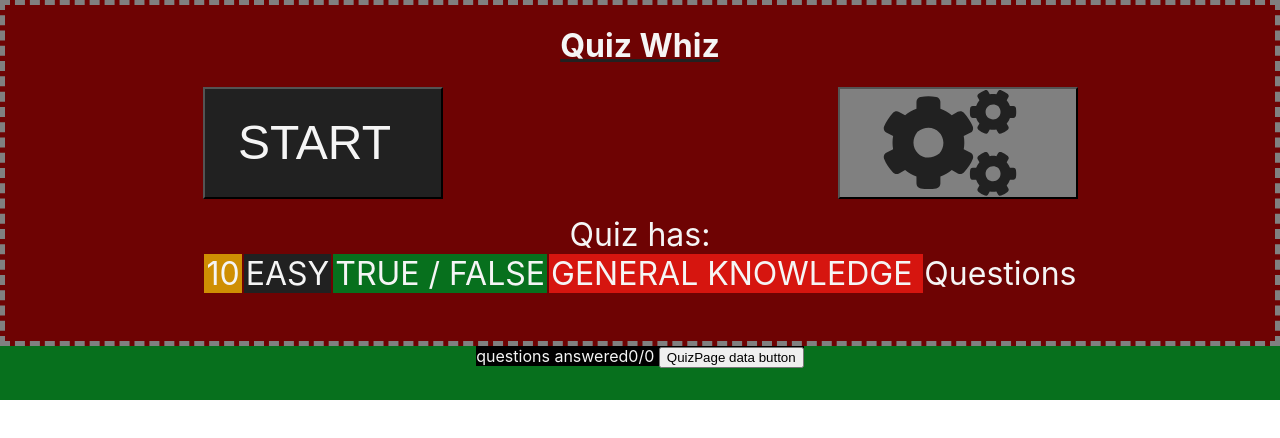
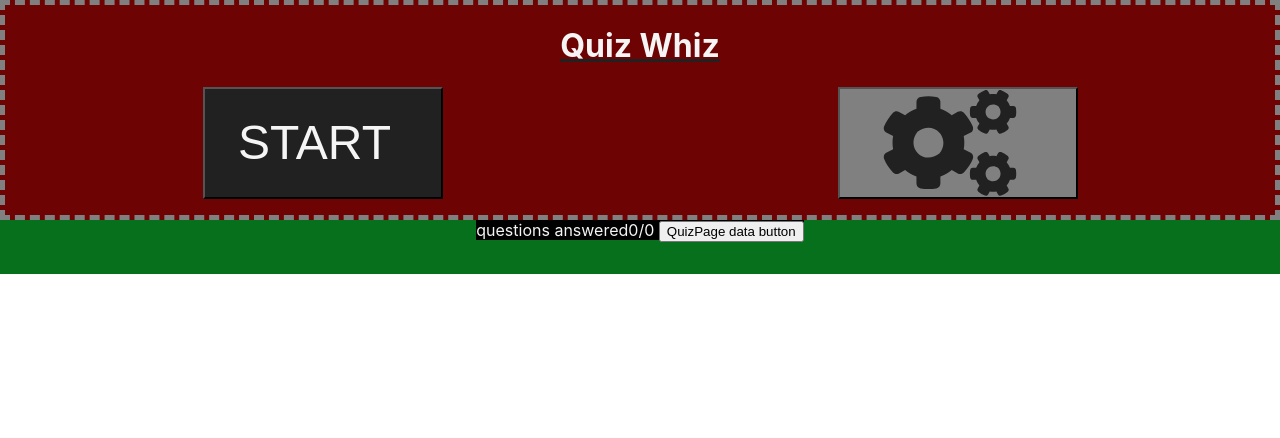
Before and after one commit to dariquewarren/triviaapp, a React (Create React App) app: page / in a window 1280 px wide. Shown: the top 438 px of the page. Built offline with nearby package versions, Linux system fonts and the light colour scheme.

Commit message:
moved quiz settings blurb to inside settings context

```diff
--- a/src/Components/MainHeader.js
+++ b/src/Components/MainHeader.js
@@ -105,12 +105,7 @@ console.log('not equal quizDataReference',quizDataReference )
             </header>
 
 
-            <QuizSettingsBlurb
-            amount={qAmount}
-            difficulty={qDifficulty.toUpperCase()}
-            type={(qType === 'boolean')? 'TRUE / FALSE': 'MULTIPLE CHOICE' }
-            category={categoryName.toUpperCase()}
-            />
+
 
 
 
@@ -121,7 +116,12 @@ console.log('not equal quizDataReference',quizDataReference )
                 ?
 
                 <div>
-
+                <QuizSettingsBlurb
+                amount={qAmount}
+                difficulty={qDifficulty.toUpperCase()}
+                type={(qType === 'boolean')? 'TRUE / FALSE': 'MULTIPLE CHOICE' }
+                category={categoryName.toUpperCase()}
+                />
 
                 <SettingsMenu
                 amount={qAmount} category={qCategory}
```
